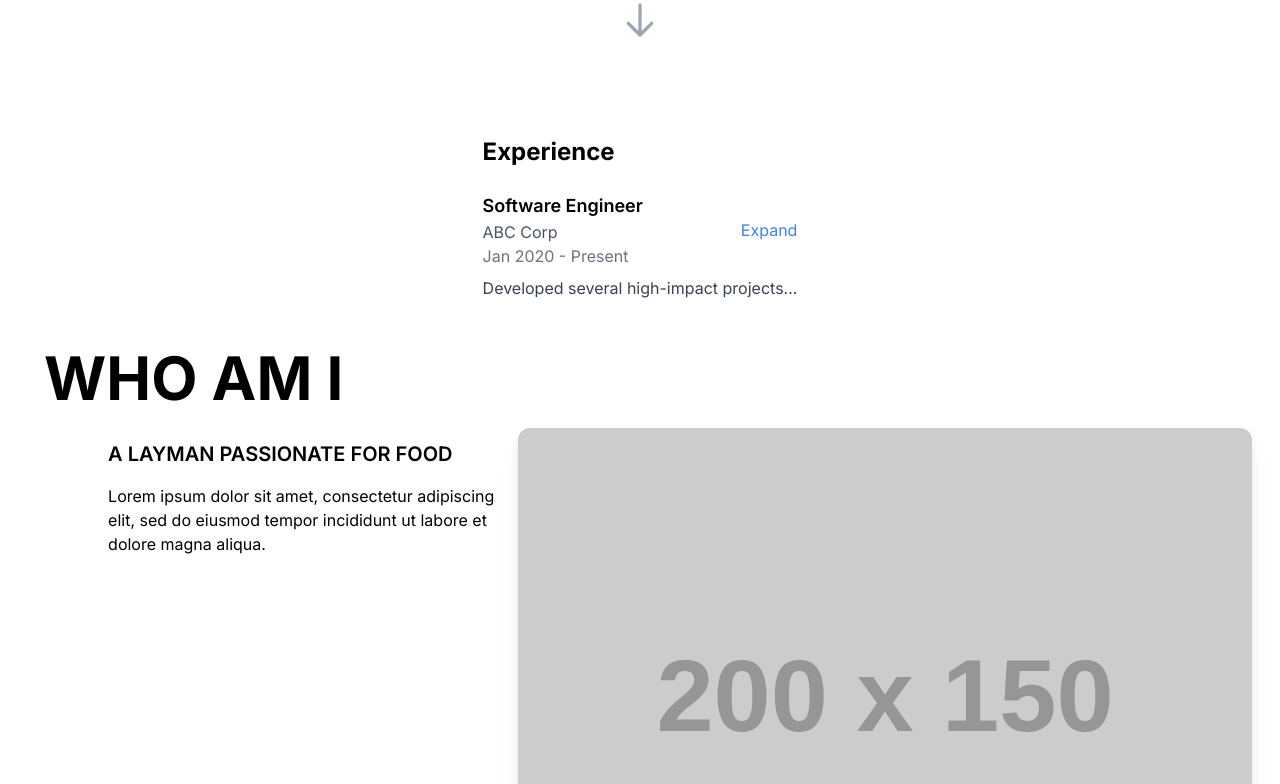
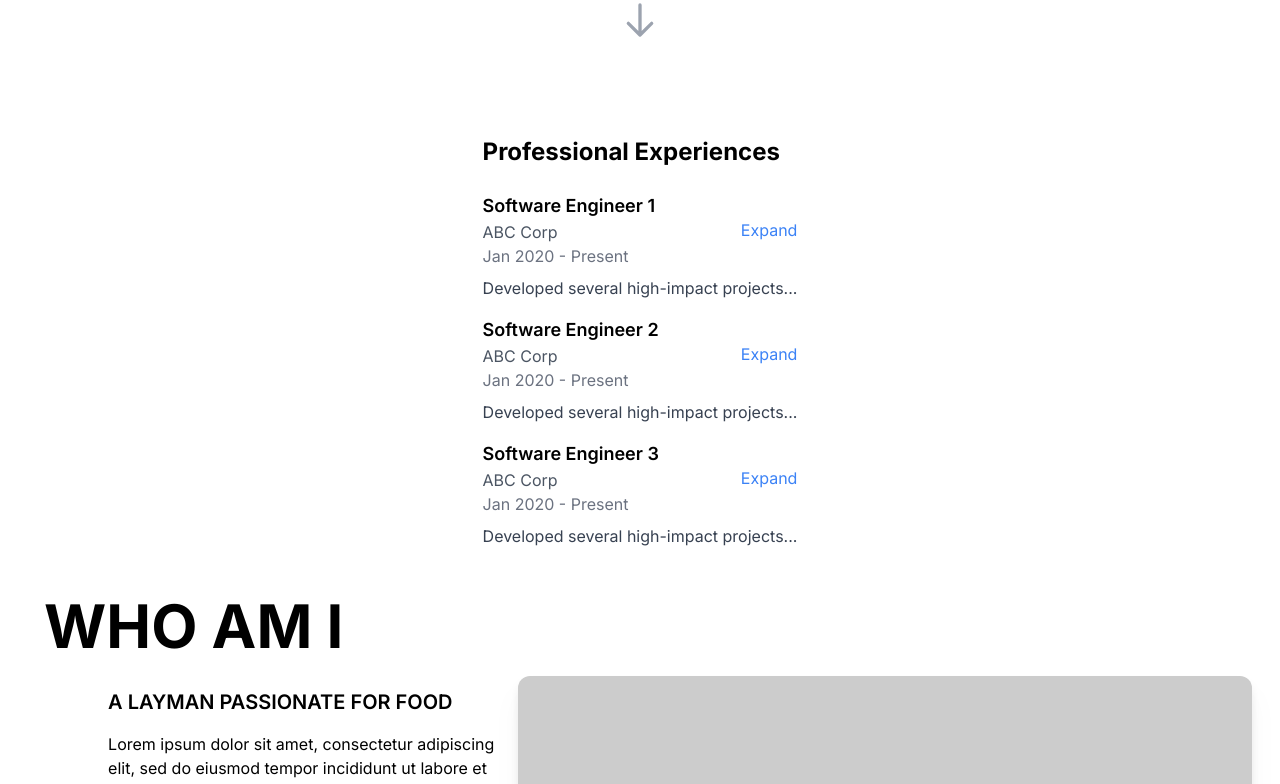
Before and after one commit to Ajit-Mehrotra/ajit-website, a Next.js app: page / in a window 1280 px wide. Shown: the part 1124-1908 px from the top of the page. Built offline with nearby package versions, Linux system fonts and the light colour scheme.

Commit message:
added modal functionality

```diff
--- a/src/app/Experience.tsx
+++ b/src/app/Experience.tsx
@@ -1,21 +1,50 @@
 "use client";
-import ExperienceEntry from "./components/ExperienceEntry";
+import ExperienceEntry, { ExperienceEntryProps } from "./components/ExperienceEntry";
+import ExperienceList from "./components/ExperienceList";
 import Project from "./components/Project";
 
 
+const experiences: ExperienceEntryProps[] = [
+    {
+        role: "Software Engineer 1",
+        company: "ABC Corp",
+        timeframe: "Jan 2020 - Present",
+        briefDescription: "Developed several high-impact projects...",
+        fullDescription: "Detailed description of the role and projects...",
+        imageUrl: "/team.jpg"
+    },
+    {
+        role: "Software Engineer 2",
+        company: "ABC Corp",
+        timeframe: "Jan 2020 - Present",
+        briefDescription: "Developed several high-impact projects...",
+        fullDescription: "Detailed description of the role and projects...",
+        imageUrl: "/team.jpg"
+    },
+    {
+        role: "Software Engineer 3",
+        company: "ABC Corp",
+        timeframe: "Jan 2020 - Present",
+        briefDescription: "Developed several high-impact projects...",
+        fullDescription: "Detailed description of the role and projects...",
+        imageUrl: "/team.jpg"
+    },
+];
 
 function Experience() {
     return (
         <div className="max-w-2xl mx-auto p-8">
-        <h2 className="text-2xl font-bold mb-6">Experience</h2>
-        <ExperienceEntry
+            <h2 className="text-2xl font-bold mb-6">Professional Experiences</h2>
+            {/* <ExperienceEntry
                 role="Software Engineer"
                 company="ABC Corp"
                 timeframe="Jan 2020 - Present"
                 briefDescription="Developed several high-impact projects..."
                 fullDescription="Detailed description of the role and projects..."
                 imageUrl="/team.jpg"
-        />
+            /> */}
+
+            <ExperienceList experiences={experiences} />
             {/* Add more ExperienceEntry components as needed */}
         </div>
     );
--- a/src/app/components/ExperienceEntry.tsx
+++ b/src/app/components/ExperienceEntry.tsx
@@ -1,15 +1,23 @@
 // components/ExperienceEntry.tsx
-import { useState } from 'react';
+import React, { useState } from 'react';
 import { Transition } from '@headlessui/react';
-import React from 'react';
 
-interface ExperienceEntryProps {
+
+export interface ExperienceEntryProps {
     role: string;
     company: string;
     timeframe: string;
     briefDescription: string;
     fullDescription: string;
     imageUrl: string;
+
+    isExpanded?: boolean;
+    onExpand?: () => void;
+    onNavigate?: (offset: number) => void;
+    isHighlighted?: boolean;
+    experiences?: ExperienceEntryProps[];
+    currentIndex?: number | null; // Add currentIndex as prop
+    setCurrentIndex?: (index: number | null) => void; // Add setCurrentIndex as prop
 }
 
 const ExperienceEntry: React.FC<ExperienceEntryProps> = ({
@@ -18,18 +26,27 @@ const ExperienceEntry: React.FC<ExperienceEntryProps> = ({
     timeframe,
     briefDescription,
     fullDescription,
+    isExpanded = false,
     imageUrl,
+    onExpand,
+    onNavigate,
+    isHighlighted = false,
+    experiences,
+    currentIndex, // Receive currentIndex as prop
+    setCurrentIndex, // Receive setCurrentIndex as prop
+
 }) => {
-    const [isExpanded, setIsExpanded] = useState(false);
 
     const closeModal = (e: React.MouseEvent<HTMLDivElement>) => {
-        if (e.target === e.currentTarget) {
-            setIsExpanded(false);
+        if (e.target === e.currentTarget && onExpand) {
+            onExpand(); // Use onExpand to toggle the expanded state
         }
     };
 
+
+
     return (
-        <div className="my-4">
+        <div className={`my-4 transition-colors duration-300 ease-in-out ${!isHighlighted && isExpanded ? 'bg-yellow-200' : ''}`}>
             <div className="flex justify-between items-center">
                 <div>
                     <h3 className="text-lg font-semibold">{role}</h3>
@@ -38,7 +55,7 @@ const ExperienceEntry: React.FC<ExperienceEntryProps> = ({
                 </div>
                 <button
                     className="text-blue-500 focus:outline-none"
-                    onClick={() => setIsExpanded(true)}
+                    onClick={onExpand}
                 >
                     Expand
                 </button>
@@ -46,12 +63,15 @@ const ExperienceEntry: React.FC<ExperienceEntryProps> = ({
             <p className="mt-2 text-gray-700">{briefDescription}</p>
 
             {/* Expanded View Modal */}
-            <Transition show={isExpanded} as={React.Fragment}>
+            <Transition show={isExpanded} as="div">
+
                 <div onClick={closeModal} className="fixed inset-0 bg-gray-900 bg-opacity-50 flex justify-center items-center">
+
+
                     <div className="bg-white p-8 rounded-lg max-w-2xl w-full relative">
                         <button
                             className="absolute top-2 right-2 text-black focus:outline-none z-10 block transition-transform duration-300 hover:rotate-180"
-                            onClick={() => setIsExpanded(false)}
+                            onClick={onExpand}
                         >
                             <svg xmlns="http://www.w3.org/2000/svg" fill="none" viewBox="0 0 24 24" stroke="currentColor" className="h-6 w-6">
                                 <path strokeLinecap="round" strokeLinejoin="round" strokeWidth="2" d="M6 18L18 6M6 6l12 12" />
@@ -62,6 +82,48 @@ const ExperienceEntry: React.FC<ExperienceEntryProps> = ({
                         <p className="text-gray-600">{company}</p>
                         <p className="text-gray-500">{timeframe}</p>
                         <p className="mt-2 text-gray-700">{fullDescription}</p>
+
+
+                        <button
+                            className="absolute top-2 right-2 text-black focus:outline-none z-20 block transition-transform duration-300 hover:rotate-180"
+                            onClick={onExpand}
+                        >
+                            {/* Close Button SVG */}
+                        </button>
+
+                        {/* Left Arrow */}
+                        {onNavigate && (
+                            <button className="absolute left-0 top-1/2 transform -translate-x-full -translate-y-1/2" onClick={() => onNavigate(-1)}>
+                                <svg xmlns="http://www.w3.org/2000/svg" viewBox="0 0 20 20" fill="currentColor" className="h-10 w-10">
+                                    <path fillRule="evenodd" d="M14.707 5.293a1 1 0 00-1.414 0L7 11.586l6.293 6.293a1 1 0 001.414-1.414L9.414 12l5.293-5.293a1 1 0 000-1.414z" clipRule="evenodd" />
+                                </svg>
+                            </button>
+                        )}
+
+                        {/* Right Arrow */}
+                        {onNavigate && (
+                            <button className="absolute right-0 top-1/2 transform translate-x-full -translate-y-1/2" onClick={() => onNavigate(1)}>
+                                <svg xmlns="http://www.w3.org/2000/svg" viewBox="0 0 20 20" fill="currentColor" className="h-10 w-10">
+                                    <path fillRule="evenodd" d="M5.293 14.707a1 1 0 001.414 0L13 8.414l-6.293-6.293a1 1 0 10-1.414 1.414L10.586 8 4.293 14.293a1 1 0 000 1.414z" clipRule="evenodd" />
+                                </svg>
+                            </button>
+                        )}
+
+
+                        {experiences && (
+                            <div className="w-64 bg-gray-100 p-4 overflow-y-auto fixed left-0 top-1/2 transform -translate-y-1/2 z-10 lg:block hidden">
+                                {experiences.map((experience, index) => (
+                                    <div
+                                        key={index}
+                                        className={`p-2 cursor-pointer transition-colors duration-300 ease-in-out ${currentIndex === index ? 'bg-yellow-200 ' : ''}`}
+                                    >
+                                        {experience.role} at {experience.company}
+                                    </div>
+                                ))}
+                            </div>
+                        )}
+
+
                     </div>
                 </div>
             </Transition>
--- /dev/null
+++ b/src/app/components/ExperienceList.tsx
@@ -0,0 +1,40 @@
+import React, { useState } from 'react';
+import { Transition } from '@headlessui/react';
+import ExperienceEntry, { ExperienceEntryProps } from './ExperienceEntry'; // Import ExperienceEntry component and its props
+
+const ExperienceList: React.FC<{ experiences: ExperienceEntryProps[] }> = ({ experiences }) => {
+    const [currentIndex, setCurrentIndex] = useState<number | null>(null);
+
+    const navigate = (offset: number) => {
+        if (currentIndex !== null) {
+            const newIndex = currentIndex + offset;
+            if (newIndex >= 0 && newIndex < experiences.length) {
+                setCurrentIndex(newIndex);
+            }
+        }
+    };
+
+    return (
+        <div className='relative'>
+            <div className="my-4 ">
+                {experiences.map((experience, index) => (
+                    <ExperienceEntry
+                        key={index}
+                        {...experience}
+                        experiences={experiences}
+                        isExpanded={currentIndex === index}
+                        onExpand={() => setCurrentIndex(currentIndex === index ? null : index)} // Toggle the expanded state
+                        onNavigate={navigate}
+                        isHighlighted={currentIndex !== null && currentIndex !== index}
+                        currentIndex={currentIndex} // Pass currentIndex as prop
+                        setCurrentIndex={setCurrentIndex}
+                    />
+                ))}
+
+
+            </div>
+        </div>
+    );
+};
+
+export default ExperienceList;
--- a/src/app/page.tsx
+++ b/src/app/page.tsx
@@ -6,6 +6,9 @@ import Navbar from './components/Navbar'
 import Description from './Description'
 import Experience from './Experience'
 import Arrow from './components/Arrow'
+import { ExperienceEntryProps } from './components/ExperienceEntry'
+
+
 
 export default function Home() {
   return (
```
Lines whose indentation alone changed are shown as unchanged.
